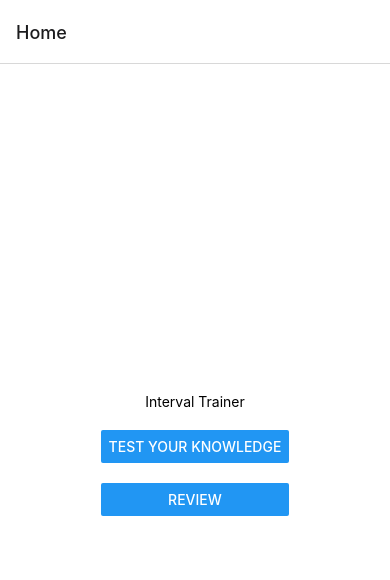
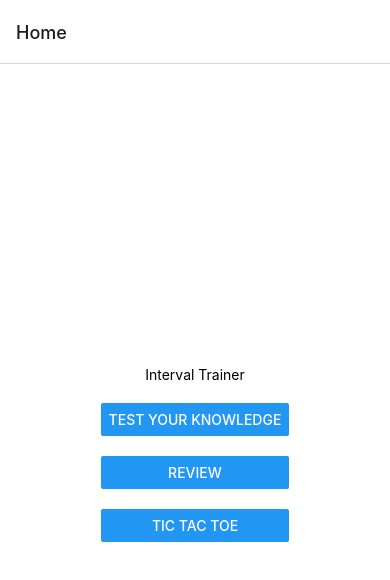
Before and after one commit to reyantshariff/Sight-Singing-App, a React Native app in the folder interval-training/: screen /Home in a window 390 px wide. Shown: the top 580 px of the page. Built offline with nearby package versions, Linux system fonts and the light colour scheme.

Commit message:
added navigation button on home screen. Created first "default" method

```diff
--- a/interval-training/App.js
+++ b/interval-training/App.js
@@ -6,7 +6,7 @@ import { createNativeStackNavigator } from '@react-navigation/native-stack';
 import HomeScreen from './screens/HomeScreen';
 import ReviewMode from './screens/ReviewMode'
 import TestMode from './screens/TestMode';
-import ReactTutorial from './screens/TestMode';
+import ReactTutorial from './screens/ReactTutorial';
 
 const Stack = createNativeStackNavigator();
 
--- a/interval-training/screens/HomeScreen.jsx
+++ b/interval-training/screens/HomeScreen.jsx
@@ -32,6 +32,8 @@ export default function HomeScreen({navigation})
           <Button title="Test Your Knowledge" onPress={() => navigation.navigate('Test')} />
           <View style={styles.space} />
           <Button title="Review" onPress={() => navigation.navigate('Review')} />
+          <View style={styles.space} />
+          <Button title="Tic Tac Toe" onPress={() => navigation.navigate('React Tutorial')} />
         </View>
       </View>);
 }
--- a/interval-training/screens/ReactTutorial.jsx
+++ b/interval-training/screens/ReactTutorial.jsx
@@ -0,0 +1,4 @@
+// Tic Tac Toe "X" square
+export default function Square() {
+    <button className="square">X</button>
+  }
```
